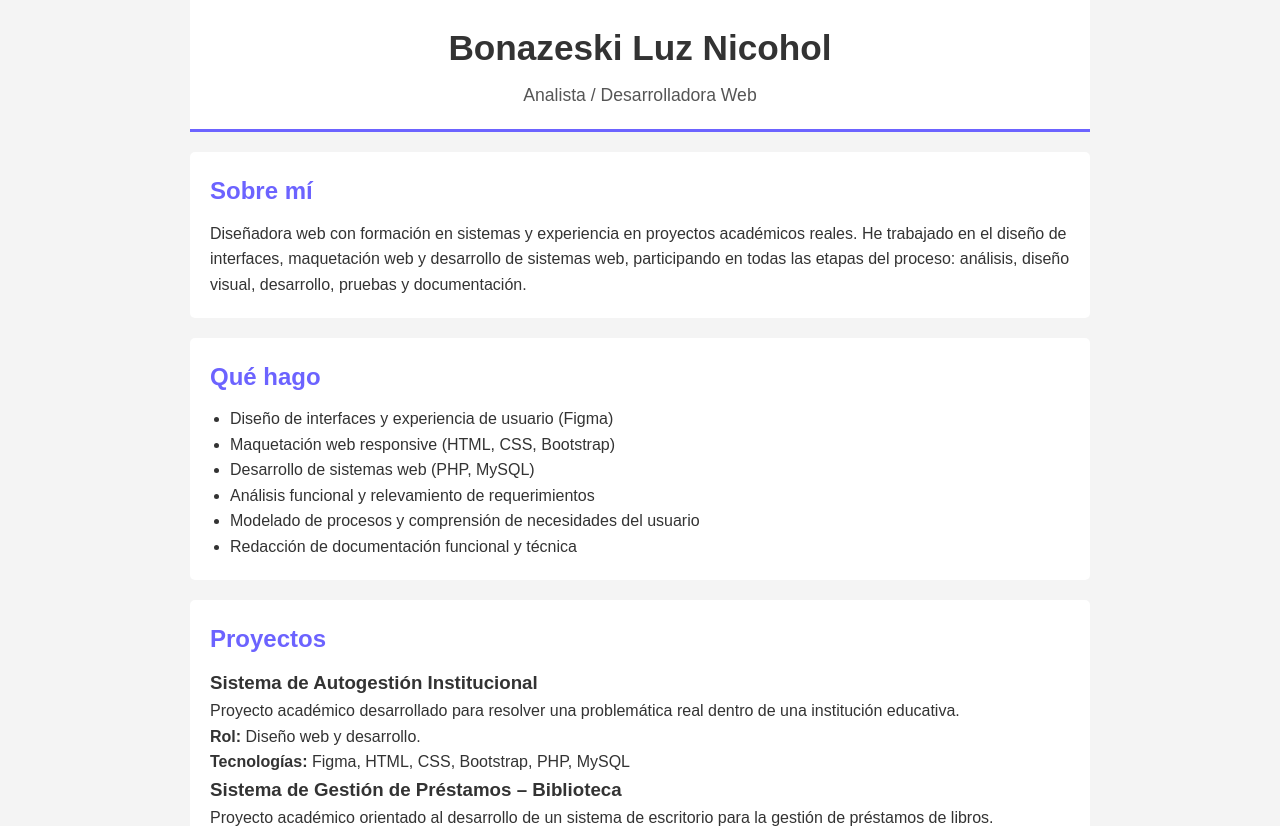
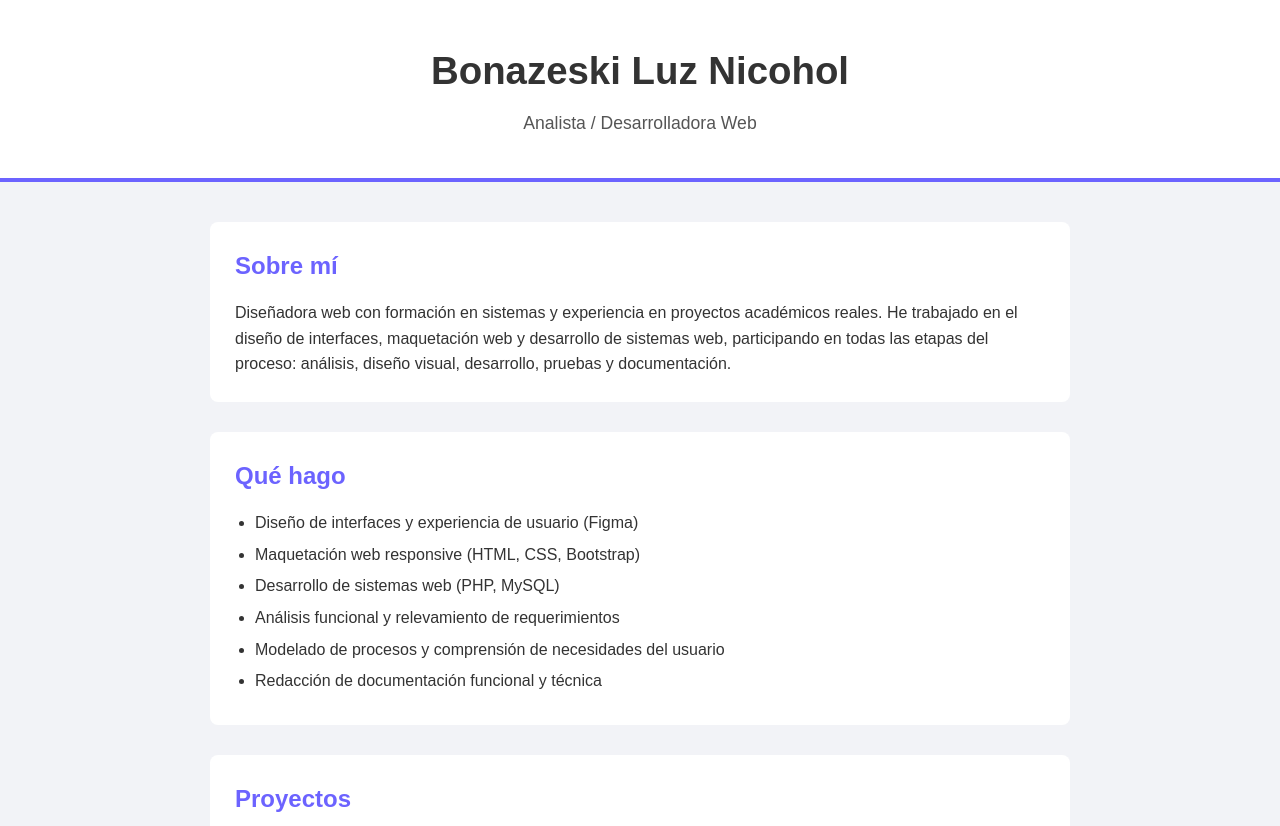
Before and after one commit to Bonazeski/Bonazeski.github.io, a plain HTML site: page index.html in a window 1280 px wide. Shown: the top 826 px of the page. Drawn offline with Linux system fonts and the light colour scheme.

Commit message:
Refactor CSS styles for improved layout and design
Updated styles for header, sections, and general layout.

```diff
--- a/style.css
+++ b/style.css
@@ -1,4 +1,4 @@
-/* Reset básico */
+/* Reset */
 * {
   margin: 0;
   padding: 0;
@@ -6,54 +6,72 @@
   font-family: Arial, Helvetica, sans-serif;
 }
 
-/* Estilo general */
+/* General */
 body {
-  background-color: #f4f4f4;
+  background-color: #f2f3f7;
   color: #333;
   line-height: 1.6;
 }
 
-/* Contenedor */
-header, section {
-  max-width: 900px;
-  margin: auto;
-  padding: 20px;
+/* Header */
+.site-header {
+  background-color: #ffffff;
+  text-align: center;
+  padding: 40px 20px;
+  border-bottom: 4px solid #6c63ff;
 }
 
-/* Header */
-header {
-  background-color: #ffffff;
-  text-align: center;
-  border-bottom: 3px solid #6c63ff;
+.site-header h1 {
+  font-size: 2.4rem;
+  margin-bottom: 8px;
 }
 
-header h1 {
-  font-size: 2.2rem;
-  margin-bottom: 5px;
+.site-header p {
+  font-size: 1.1rem;
+  color: #555;
 }
 
-header p {
-  font-size: 1.1rem;
-  color: #555;
+/* Contenedor principal */
+.container {
+  max-width: 900px;
+  margin: 40px auto;
+  padding: 0 20px;
 }
 
 /* Secciones */
 section {
   background-color: #ffffff;
-  margin-top: 20px;
-  border-radius: 5px;
+  padding: 25px;
+  margin-bottom: 30px;
+  border-radius: 8px;
 }
 
 /* Títulos */
 h2 {
   color: #6c63ff;
-  margin-bottom: 10px;
+  margin-bottom: 15px;
+}
+
+h3 {
+  margin-bottom: 8px;
 }
 
 /* Listas */
 ul {
-  list-style: disc;
   margin-left: 20px;
+}
+
+ul li {
+  margin-bottom: 6px;
+}
+
+/* Proyectos */
+.project {
+  padding: 20px;
+  margin-bottom: 20px;
+  border-left: 4px solid #6c63ff;
+  background-color: #fafafa;
+  border-radius: 4px;
 }
 
 /* Enlaces */
```
